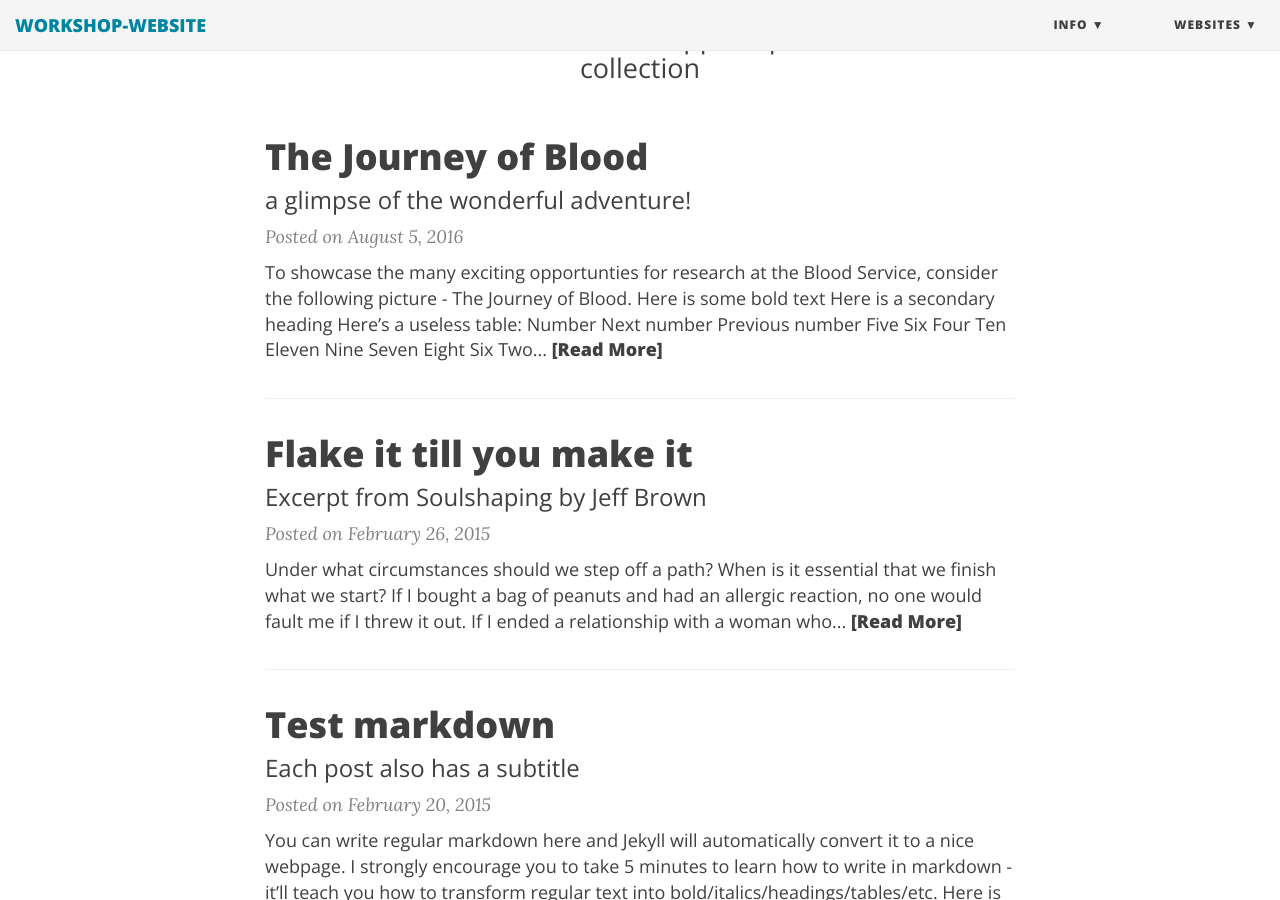
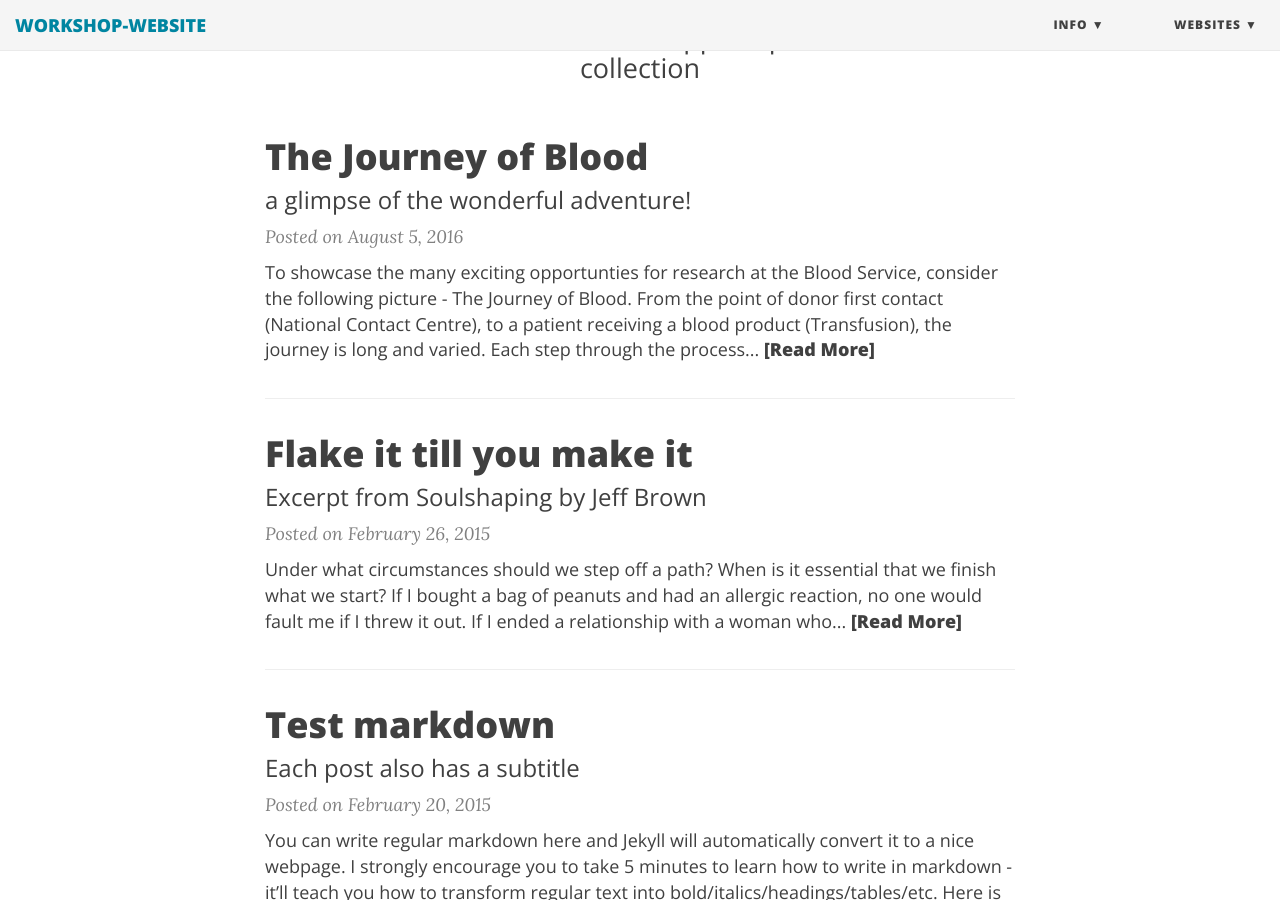
Before and after one commit to stephentwright/acems-bloodservice-workshop, a Jekyll site: the page built from index.html, in a window 1280 px wide and 900 px high, scrolled down 405 px. Built offline with Jekyll 4.4.1, drawn with Linux system fonts in a browser that asks for light colours; nearby versions of some CDN libraries; the list of posts is cut into pages by our own code.

Commit message:
update github

````diff
--- a/_posts/2016-08-05-the-journey-of-blood.md
+++ b/_posts/2016-08-05-the-journey-of-blood.md
@@ -4,41 +4,8 @@ title: The Journey of Blood
 subtitle: a glimpse of the wonderful adventure!
 ---
 
-To showcase the many exciting opportunties for research at the Blood Service, consider the following picture - **The Journey of Blood**.
+To showcase the many exciting opportunties for research at the Blood Service, consider the following picture - **The Journey of Blood**. From the point of donor first contact (National Contact Centre), to a patient receiving a blood product (Transfusion), the journey is long and varied. Each step through the process presents exciting new  opportunities for research to help refine the journey.
 
 ![journey]({{ site.url }}/img/journey-of-blood.png)
 
-
-**Here is some bold text**
-
-## Here is a secondary heading
-
-Here's a useless table:
-
-| Number | Next number | Previous number |
-| :------ |:--- | :--- |
-| Five | Six | Four |
-| Ten | Eleven | Nine |
-| Seven | Eight | Six |
-| Two | Three | One |
-
-
-How about a yummy crepe?
-
-![Crepe](http://lafenicegelato.com/wp-content/uploads/2014/09/crepes-with-chocolate.jpg)
-
-Here's a code chunk:
-
-~~~
-x <- 5 + 10
-print(x)
-~~~
-
-And here is some code with syntax highlighting
-
-```javascript
-var foo = function(x) {
-  return(x + 5);
-}
-foo(3)
-```
+The above image can be found in the 2014-2015 Annual Report. The document can be found online [here]({{site.url}}/uploads/Annual-Report-2015.pdf), or directly from the Australian Red Cross Blood Service website [http://www.donateblood.com.au/about].
````
Also changed, not shown: 1 other file.
